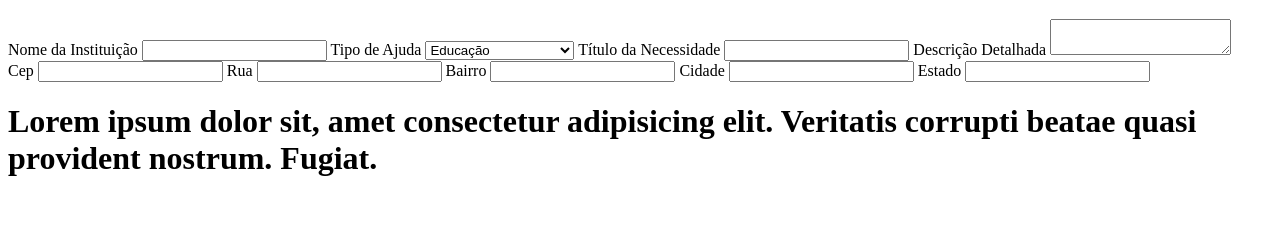
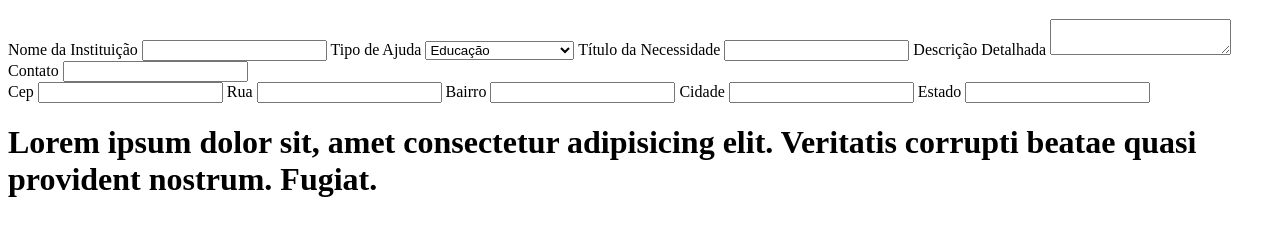
Before and after one commit to LucasAokiP/Cadastro_de_Ajuda, a plain HTML site: page cadastro.html in a window 1280 px wide. Shown: the part 87-322 px from the top of the page. Drawn offline with Linux system fonts and the light colour scheme.

Commit message:
adiçao de um input para contato

```diff
--- a/cadastro.html
+++ b/cadastro.html
@@ -35,7 +35,11 @@
 
             <label>Descrição Detalhada</label>
             <textarea id="descricao"></textarea>
-                <div class="viaCep">
+
+            <label>Contato</label>
+            <input type="text">
+
+            <div class="viaCep">
                     <label >Cep</label>
                     <input type="number" id="cep">
 
```
